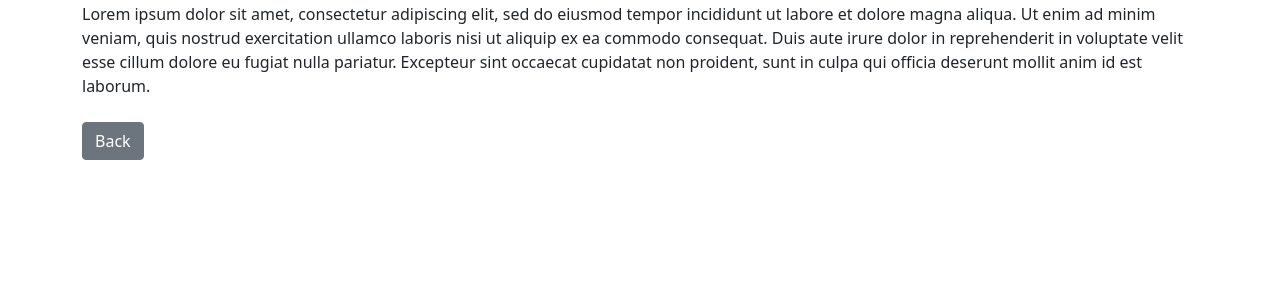
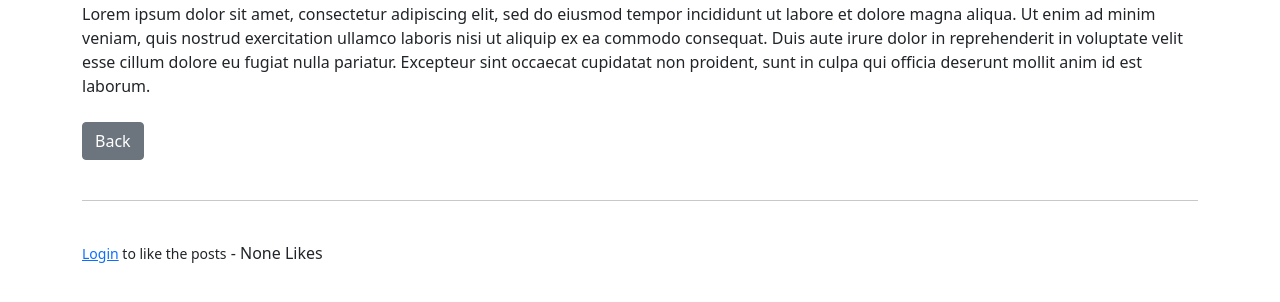
Before and after one commit to iSabbuGiri/Blog, a Django app: page /article/6 in a window 1280 px wide. Shown: the part 239-541 px from the top of the page. Run offline with Django 3.2, Linux system fonts and the light colour scheme; data comes from the database, SQL or seed files in the repository; both versions use the stored data as it was after the commit.

Commit message:
added unlike button

```diff
--- a/theblog/models.py
+++ b/theblog/models.py
@@ -21,6 +21,11 @@ class Post(models.Model):
     body = models.TextField()
     published_date = models.DateField(auto_now_add=True)
     category = models.CharField(max_length=255, default='coding')
+    likes = models.ManyToManyField(User, related_name='blog_posts')
+
+
+    def total_likes(self):
+        self.likes.count()
 
     def __str__(self):
         return self.title + ' | ' + str(self.author)
--- a/theblog/templates/article_details.html
+++ b/theblog/templates/article_details.html
@@ -23,4 +23,27 @@
 
 <a href="{% url 'home' %}" class="btn btn-secondary">Back</a>
 
+
+<br/>
+<br/>
+<hr>
+<br/>
+ <form action="{% url 'like_post' post.pk %}" method="POST">
+   {% csrf_token %}
+
+   {% if user.is_authenticated %}
+      {% if liked %}
+         <button type="submit", name="post_id", value="{{post.id}}", class="btn btn-danger" >Unlike</button>
+      {% else %}
+         <button type="submit", name="post_id", value="{{post.id}}", class="btn btn-primary" >Like</button>
+      {% endif %}
+   {% else %}
+      <small> <a href="{% url 'login'%}">Login</a> to like the posts</small>
+   {% endif %}
+       - {{total_likes}} Likes
+ </form>
+
+
+
+
 {% endblock %}
--- a/theblog/urls.py
+++ b/theblog/urls.py
@@ -1,8 +1,7 @@
 
 from django.urls import path
 #from . import views
-from .views import HomeView, ArticleDetailView, AddPostView, UpdatePostView, DeletePostView, AddCategoryView, CategoryView, CategoryListView
-
+from .views import HomeView, ArticleDetailView, AddPostView, UpdatePostView, DeletePostView, AddCategoryView, CategoryView, CategoryListView,LikeView
 urlpatterns = [
     #path('', views.home, name="home"),
     path('', HomeView.as_view(), name="home"),
@@ -12,5 +11,7 @@ urlpatterns = [
     path('article/edit/<int:pk>', UpdatePostView.as_view(), name="update-post"),
     path('article/<int:pk>/remove', DeletePostView.as_view(), name="delete-post"),
     path('category/<str:cats>/', CategoryView, name='category'),
-     path('category_list/', CategoryListView, name='category-list'),
+    path('category_list/', CategoryListView, name='category-list'),
+    path('like/<int:pk>', LikeView, name='like_post'),
+
 ]
--- a/theblog/views.py
+++ b/theblog/views.py
@@ -1,11 +1,25 @@
-from django.shortcuts import render
+from django.shortcuts import render, get_object_or_404
 from django.views.generic import ListView, DetailView, CreateView, UpdateView, DeleteView
 from .models import Post, Category
 from .forms import PostForm, EditForm
 from django.urls import reverse_lazy
+from django.urls import reverse
+from django.http import HttpResponseRedirect
 
 #def home(request):
    # return render(request, 'home.html', {})
+
+
+def LikeView(request, pk):
+    post = get_object_or_404(Post, id=request.POST.get('post_id'))
+    liked = False
+    if post.likes.filter(id=request.user.id).exists():
+        post.likes.remove(request.user)
+        liked = False
+    else:
+        post.likes.add(request.user)
+        liked = True
+    return HttpResponseRedirect(reverse('article-detail', args=[str(pk)]))
 
 
 class HomeView(ListView):
@@ -39,7 +53,17 @@ class ArticleDetailView(DetailView):
     def get_context_data(self, *args, **kwargs):
         cat_menu = Category.objects.all()
         context = super(ArticleDetailView, self).get_context_data(*args, **kwargs)
+
+        stuff = get_object_or_404(Post, id=self.kwargs['pk'])
+        total_likes = stuff.total_likes()
+        liked = False
+        if stuff.likes.filter(id=self.request.user.id).exists():
+            liked = True
+
+
         context["cat_menu"] = cat_menu
+        context["total_likes"] = total_likes
+        context["liked"] = liked
         return context
 
 
```
Also changed, not shown: db.sqlite3, theblog/migrations/0005_post_likes.py (added).
